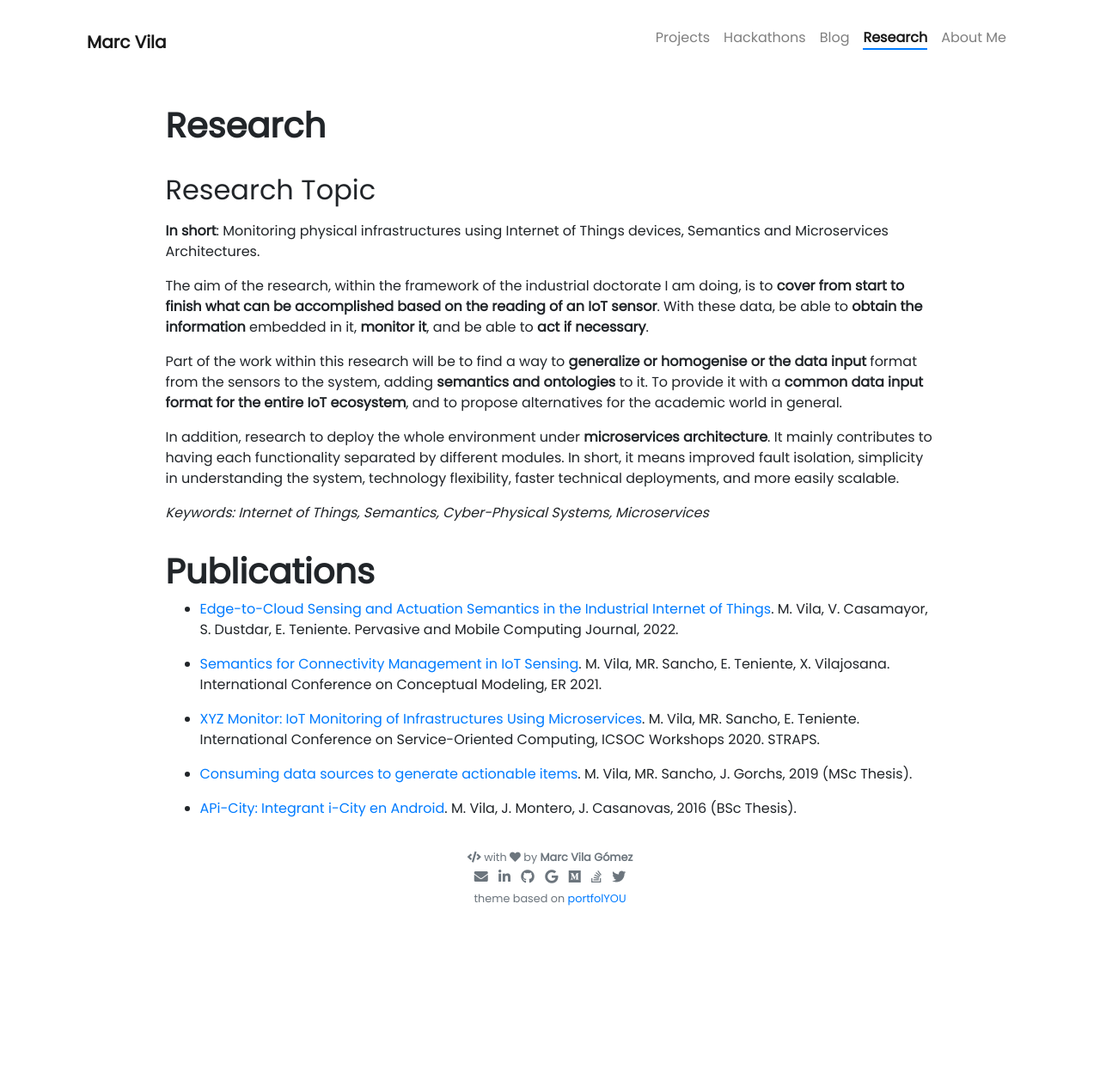
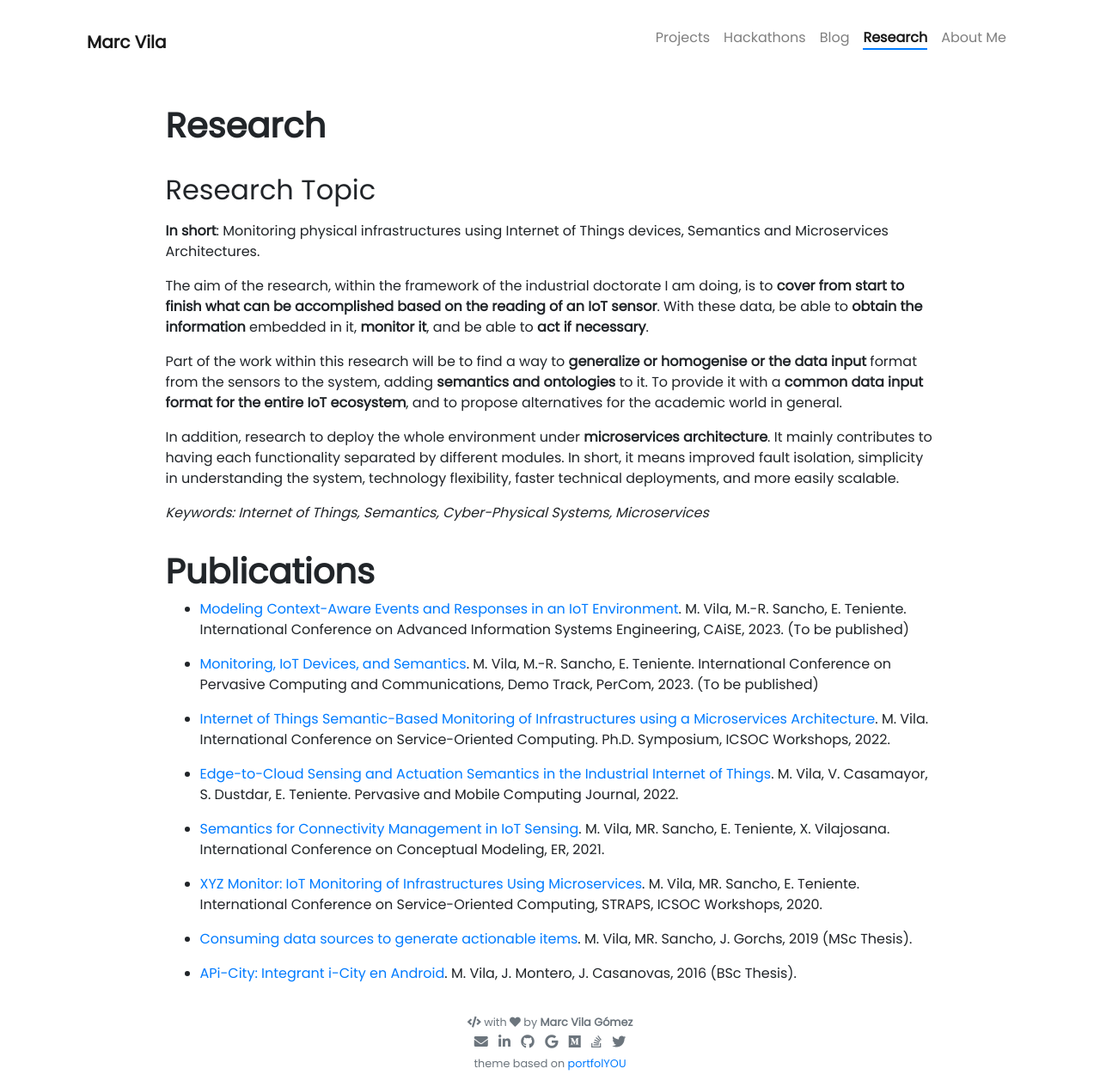
Before and after one commit to LaQuay/marcvila.me, a Jekyll site: the page built from pages/research.md, in a window 1280 px wide. Shown: the whole page at 86% size. Built offline with Jekyll 4.4.1, drawn with Linux system fonts in a browser that asks for light colours; nearby versions of some CDN libraries; before the commit the page ends 1073 px from its top, so only the background shows below that.

Commit message:
update research

```diff
--- a/pages/research.md
+++ b/pages/research.md
@@ -31,11 +31,17 @@ technical deployments, and more easily scalable.
 
 # **Publications**
 
-- [Edge-to-Cloud Sensing and Actuation Semantics in the Industrial Internet of Things](https://www.sciencedirect.com/science/article/pii/S1574119222001122). M. Vila, V. Casamayor, S. Dustdar, E. Teniente. Pervasive and Mobile Computing Journal, 2022.
+- [Modeling Context-Aware Events and Responses in an IoT Environment](). M. Vila, M.-R. Sancho, E. Teniente. International Conference on Advanced Information Systems Engineering, CAiSE, 2023. (To be published)
 
-- [Semantics for Connectivity Management in IoT Sensing](https://link.springer.com/chapter/10.1007/978-3-030-89022-3_24). M. Vila, MR. Sancho, E. Teniente, X. Vilajosana. International Conference on Conceptual Modeling, ER 2021.
+- [Monitoring, IoT Devices, and Semantics](). M. Vila, M.-R. Sancho, E. Teniente. International Conference on Pervasive Computing and Communications, Demo Track, PerCom, 2023. (To be published)
 
-- [XYZ Monitor: IoT Monitoring of Infrastructures Using Microservices](https://link.springer.com/chapter/10.1007/978-3-030-76352-7_43). M. Vila, MR. Sancho, E. Teniente. International Conference on Service-Oriented Computing, ICSOC Workshops 2020. STRAPS.
+- [Internet of Things Semantic-Based Monitoring of Infrastructures using a Microservices Architecture](https://doi.org/10.1007/978-3-031-26507-5_27). M. Vila. International Conference on Service-Oriented Computing. Ph.D. Symposium, ICSOC Workshops, 2022.
+
+- [Edge-to-Cloud Sensing and Actuation Semantics in the Industrial Internet of Things](https://doi.org/10.1016/j.pmcj.2022.101699). M. Vila, V. Casamayor, S. Dustdar, E. Teniente. Pervasive and Mobile Computing Journal, 2022.
+
+- [Semantics for Connectivity Management in IoT Sensing](https://doi.org/10.1007/978-3-030-89022-3_24). M. Vila, MR. Sancho, E. Teniente, X. Vilajosana. International Conference on Conceptual Modeling, ER, 2021.
+
+- [XYZ Monitor: IoT Monitoring of Infrastructures Using Microservices](https://doi.org/10.1007/978-3-030-76352-7_43). M. Vila, MR. Sancho, E. Teniente. International Conference on Service-Oriented Computing, STRAPS, ICSOC Workshops, 2020.
 
 - [Consuming data sources to generate actionable items](https://upcommons.upc.edu/handle/2117/132183). M. Vila, MR. Sancho, J. Gorchs, 2019 (MSc Thesis).
 
```
